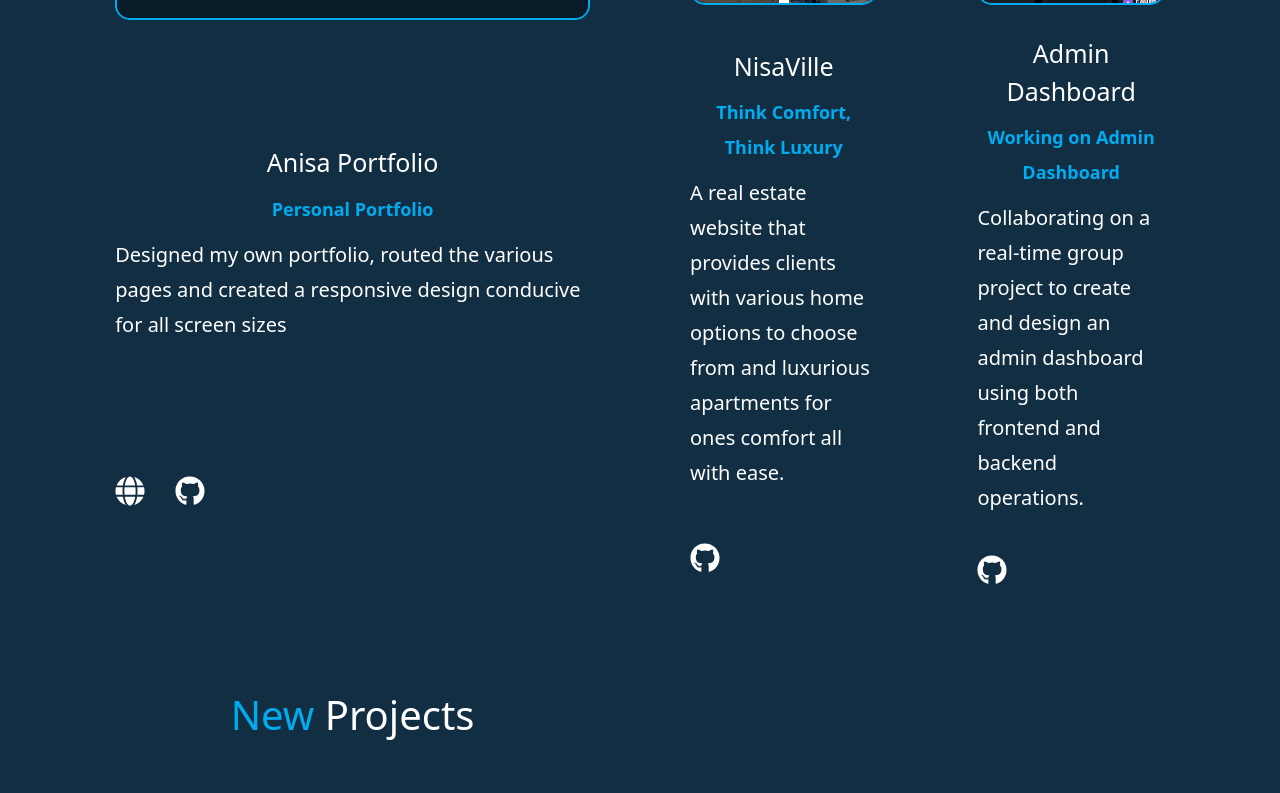
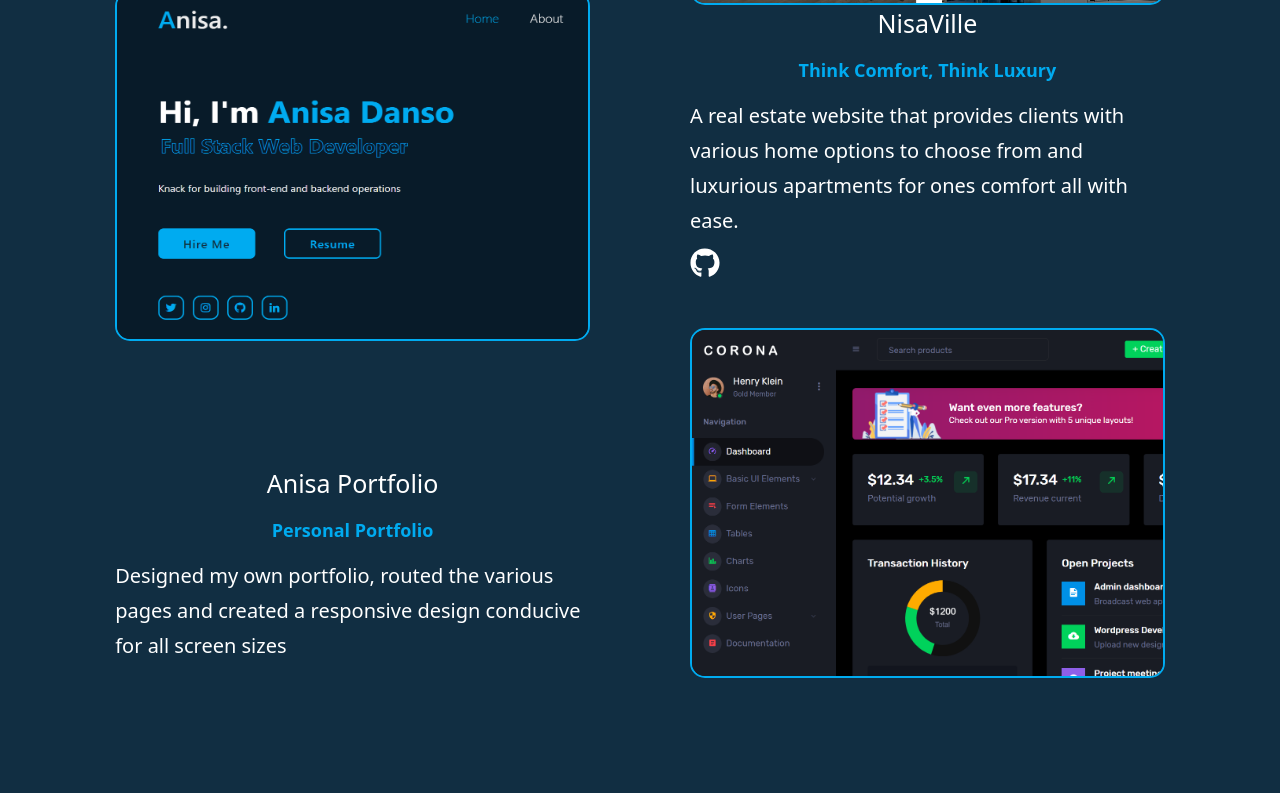
Before and after one commit to EaineDan/anisa-portfolio, a React (Create React App) app: page /projects in a window 1280 px wide. Shown: the part 3700-4493 px from the top of the page. Built offline with nearby package versions, Linux system fonts and the light colour scheme.

Commit message:
Update Projectspage.jsx

```diff
--- a/src/pages/projectspage/Projectspage.jsx
+++ b/src/pages/projectspage/Projectspage.jsx
@@ -199,8 +199,9 @@ const Projectspage = () => {
               </a>
             </div>
           </div>
-           <div className={styles.newprojects}>
-            <div className={styles.container}>
+
+
+         <div className={styles.container}>
               <img src={elevate} alt="" className={styles.pic} />
               <div className={styles.content}>
                 <h3>NisaVille</h3>
@@ -219,18 +220,17 @@ const Projectspage = () => {
                 >
                   <FaGithub />
                 </a>
-              </div>
-            </div>
+           </div>
 
-              <div className={styles.container}>
+           <div className={styles.container}>
               <img src={dashboard} alt="" className={styles.pic} />
               <div className={styles.content}>
                 <h3>Admin Dashboard</h3>
-                <h5>Working on Admin Dashboard</h5>
+                <h5>Admin Dashboard</h5>
                 <p>
-                  Collaborating on a real-time group project to create and
+                  Collaborated on a real-time group project to create and
                   design an admin dashboard using both frontend and backend
-                  operations.
+                  operations.Utilizing validation and aunthentication operators.
                 </p>
               </div>
               <div className={styles.icon}>
@@ -242,7 +242,7 @@ const Projectspage = () => {
                   <FaGithub />
                 </a>
               </div>
-            </div>
+           </div>
         </div>
 
         <div>
```
